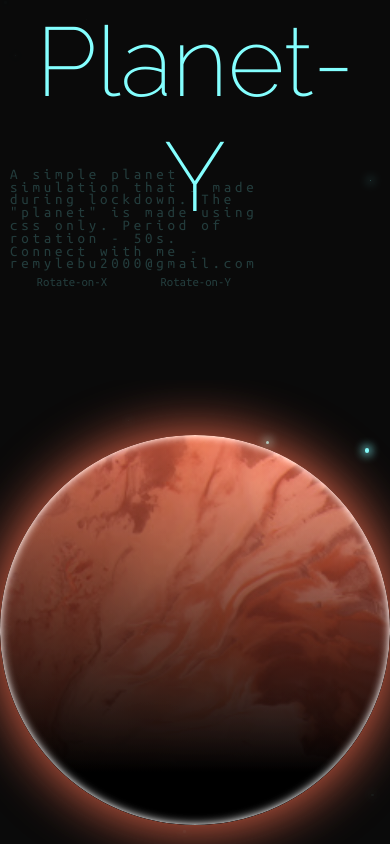
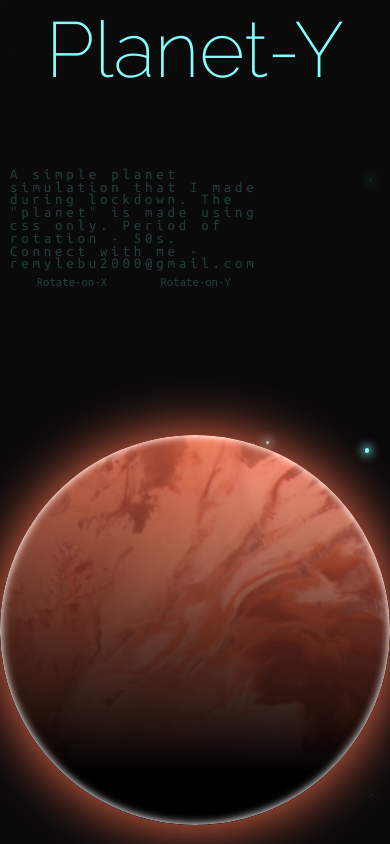
Before and after one commit to Arjun-017/Planet-XY, a plain HTML site: page index.html in a window 390 px wide. Drawn offline with Linux system fonts and the light colour scheme.

Commit message:
Update style.css

```diff
--- a/style.css
+++ b/style.css
@@ -184,7 +184,7 @@ a:active, a:hover{
 }
 @media only screen and (max-width: 460px){
 	.splash-banner{
-		font-size: min(10rem,25vw);
+		font-size: min(7rem,20vw);
 	}
 	.desc-container{
 		position: absolute;
```
